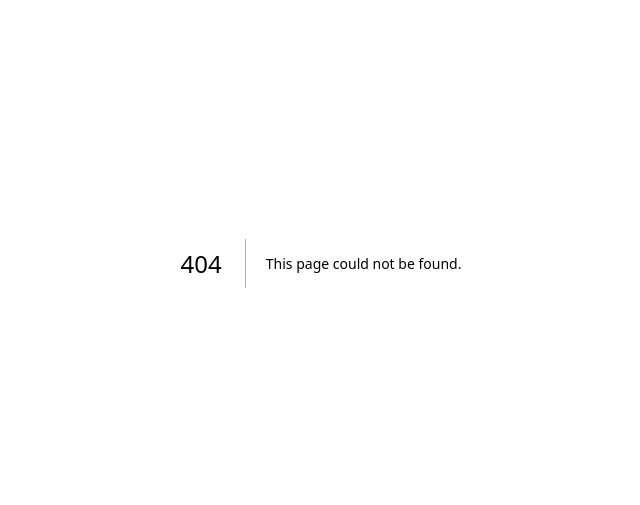
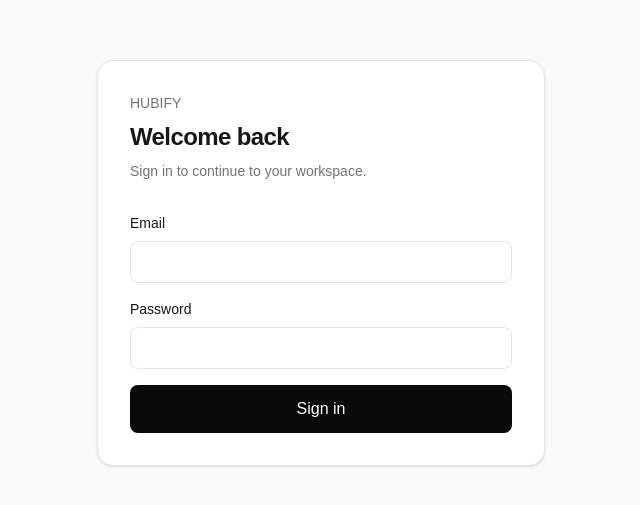
Before and after one commit to Assyauq26/Hubify, a Next.js app: page /login in a window 1280 px wide. Before the commit this address had no page. Shown: the part 137-642 px from the top of the page, without its empty margins (319-959 px from the left). Built offline with nearby package versions, Linux system fonts and the light colour scheme.

Commit message:
feat: add initial authentication screen

```diff
--- /dev/null
+++ b/app/login/page.tsx
@@ -0,0 +1,26 @@
+export default function LoginPage() {
+  return (
+    <main className="flex min-h-screen items-center justify-center bg-neutral-50 px-5 py-10">
+      <section className="w-full max-w-md rounded-2xl border border-neutral-200 bg-white p-6 shadow-sm sm:p-8">
+        <div className="mb-8">
+          <p className="text-sm font-medium text-neutral-500">HUBIFY</p>
+          <h1 className="mt-2 text-2xl font-semibold tracking-tight">Welcome back</h1>
+          <p className="mt-2 text-sm text-neutral-500">Sign in to continue to your workspace.</p>
+        </div>
+        <form className="space-y-4">
+          <label className="block text-sm font-medium">
+            Email
+            <input type="email" name="email" autoComplete="email" required className="mt-2 w-full rounded-lg border border-neutral-200 px-3 py-2.5 outline-none focus:border-neutral-950" />
+          </label>
+          <label className="block text-sm font-medium">
+            Password
+            <input type="password" name="password" autoComplete="current-password" required className="mt-2 w-full rounded-lg border border-neutral-200 px-3 py-2.5 outline-none focus:border-neutral-950" />
+          </label>
+          <button type="submit" className="w-full rounded-lg bg-neutral-950 px-4 py-3 text-sm font-medium text-white hover:bg-neutral-800">
+            Sign in
+          </button>
+        </form>
+      </section>
+    </main>
+  )
+}
```
